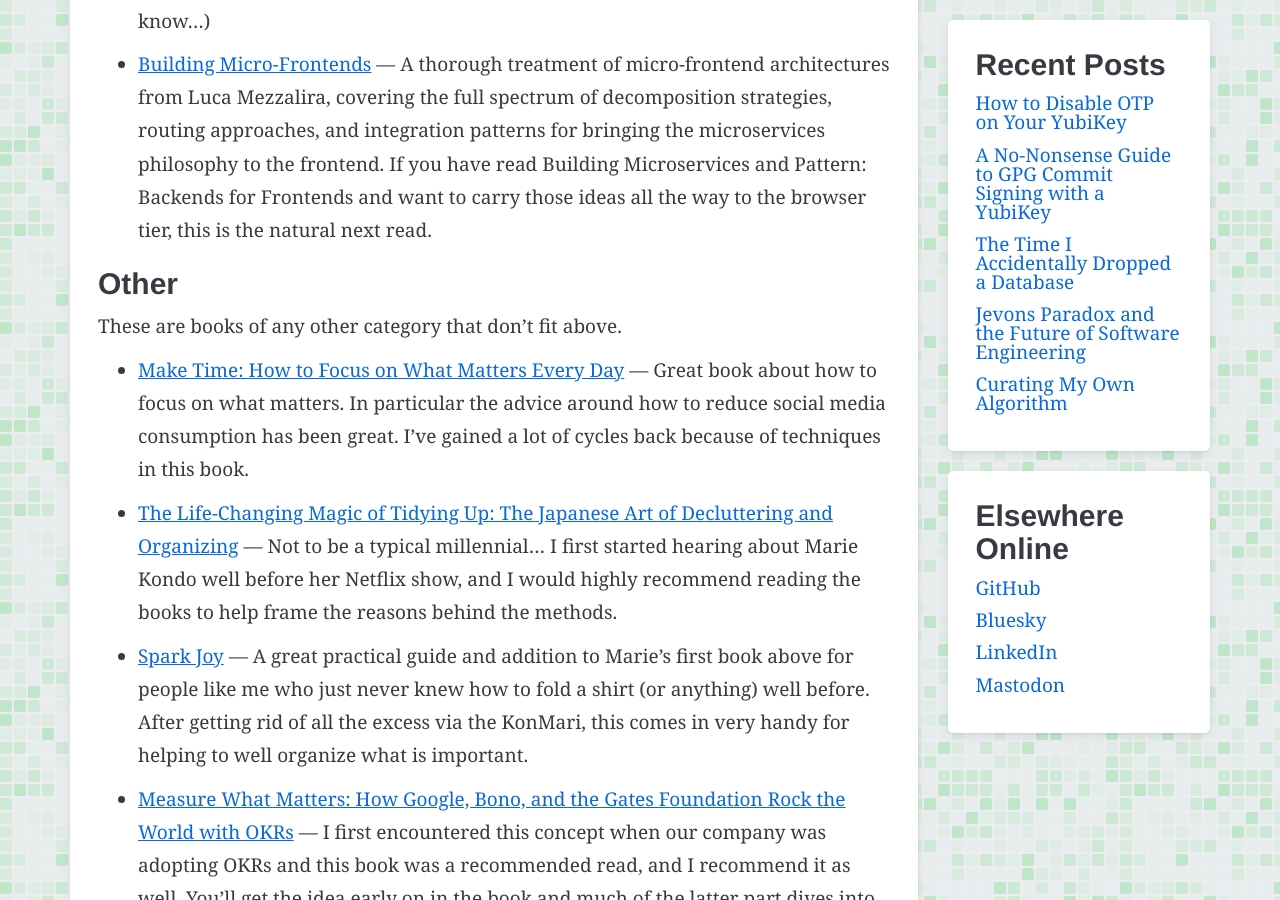
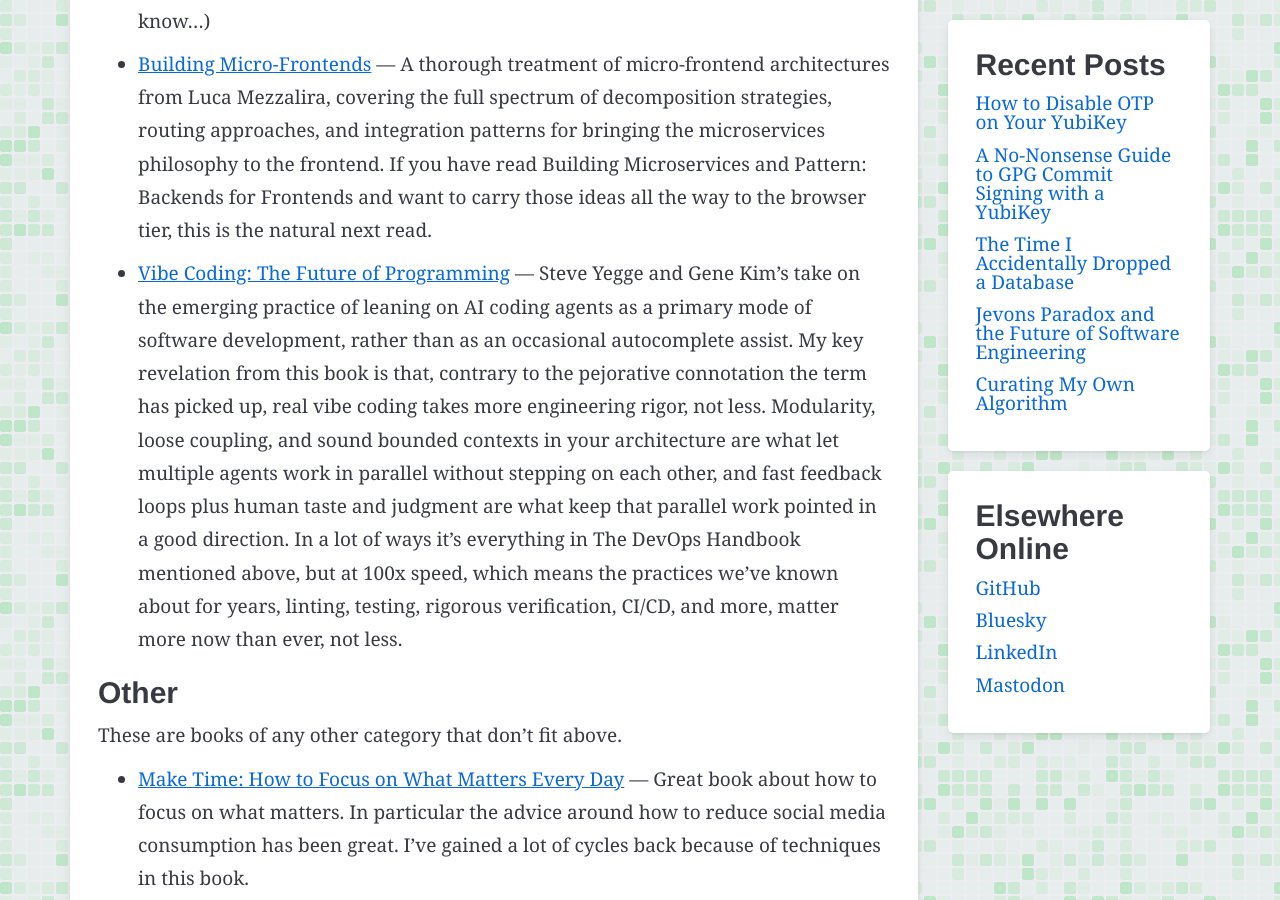
Before and after one commit to ryanspletzer/ryanspletzer.github.io, a Jekyll site: the page built from linkfarm.md, in a window 1280 px wide and 900 px high, scrolled down 11760 px. Built offline with Jekyll 4.4.1, drawn with Linux system fonts in a browser that asks for light colours.

Commit message:
Add Vibe Coding by Steve Yegge and Gene Kim to linkfarm
Frames it as DevOps Handbook practices at 100x speed: real vibe
coding takes more engineering rigor, not less, leaning on
modularity, bounded contexts, and fast feedback loops to keep
parallel agent work on track.

Co-Authored-By: Claude Sonnet 4.6 <noreply@anthropic.com>

```diff
--- a/linkfarm.md
+++ b/linkfarm.md
@@ -387,6 +387,27 @@ read them:
   to the browser tier,
   this is the natural next read.
 
+* [Vibe Coding: The Future of Programming](https://www.oreilly.com/library/view/vibe-coding/9798341639890/) — Steve
+  Yegge and Gene Kim's take on the emerging practice of leaning on AI coding agents as a primary mode of software
+  development,
+  rather than as an occasional autocomplete assist.
+  My key revelation from this book is that, contrary to the pejorative connotation the term has picked up,
+  real vibe coding takes more engineering rigor, not less.
+  Modularity,
+  loose coupling,
+  and sound bounded contexts in your architecture are what let multiple agents work in parallel without stepping on
+  each other,
+  and fast feedback loops plus human taste and judgment are what keep that parallel work pointed in a good direction.
+  In a lot of ways it's everything in The DevOps Handbook mentioned above, but at 100x speed,
+  which means the practices we've known about for years,
+  linting,
+  testing,
+  rigorous verification,
+  CI/CD,
+  and more,
+  matter more now than ever,
+  not less.
+
 ## Other
 
 These are books of any other category that don't fit above.
```
